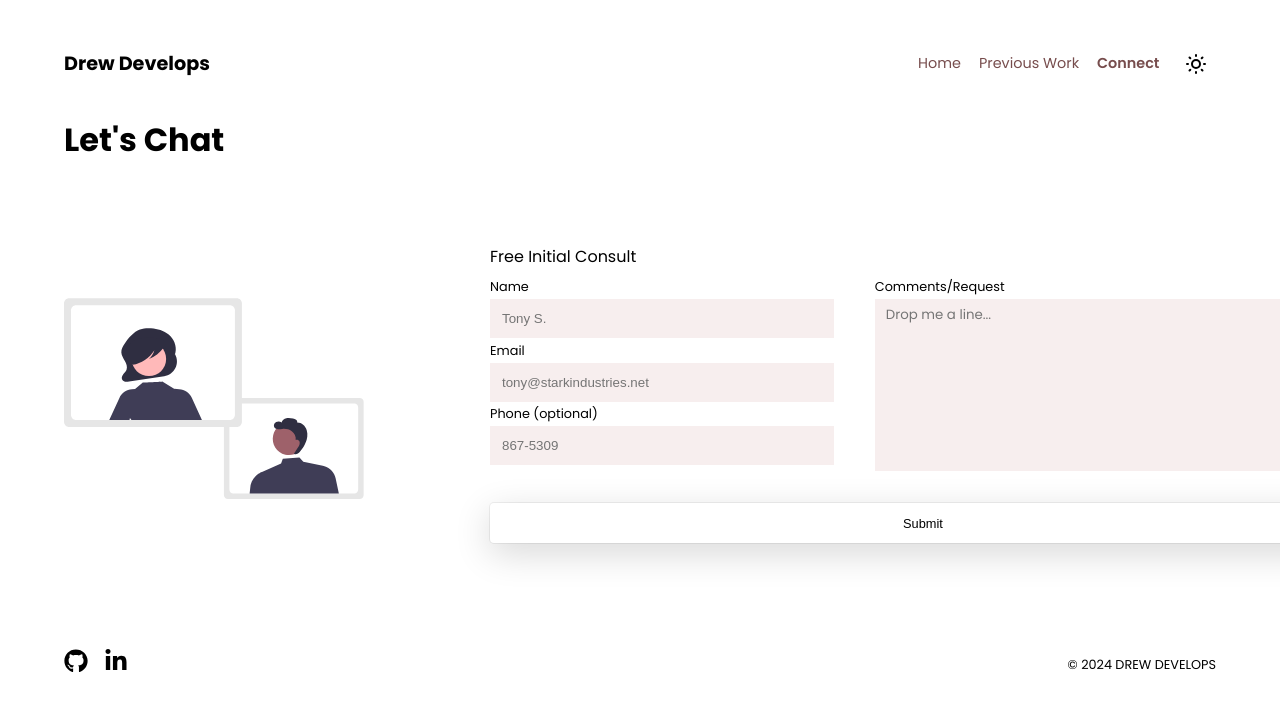
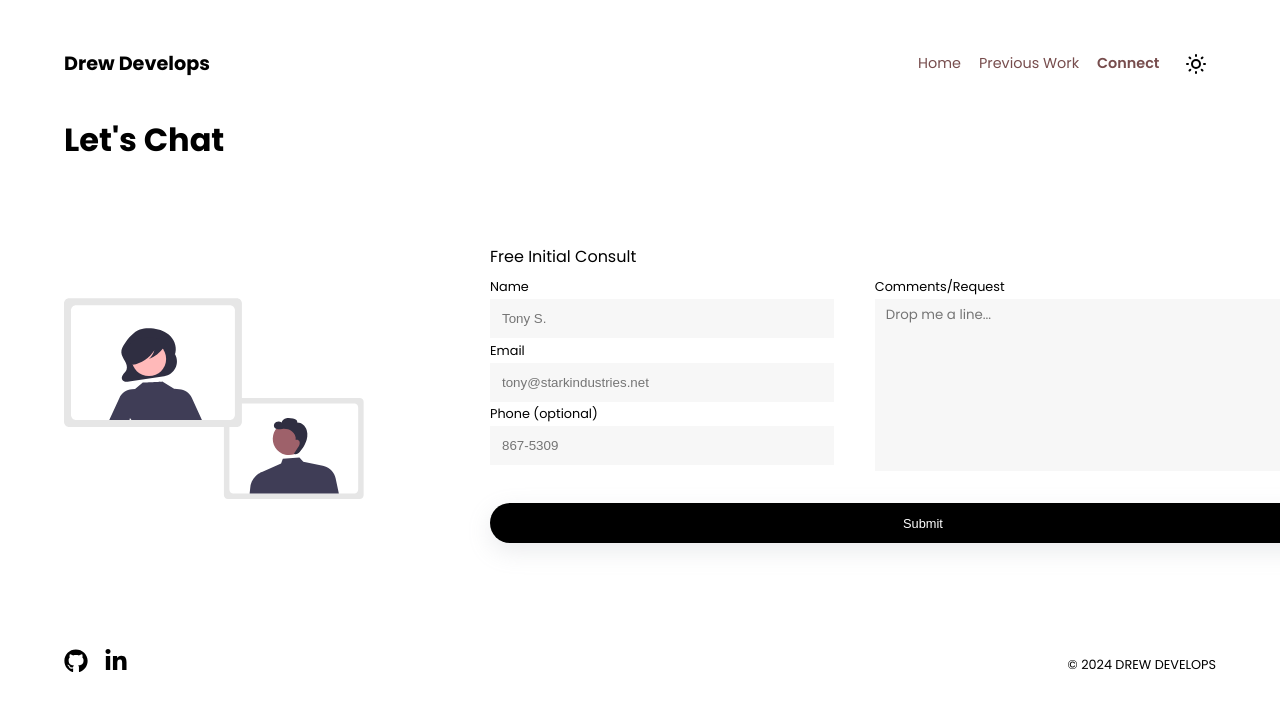
Before and after one commit to drewdoesdevelopment/drew-develops, a SvelteKit app: page /connect in a window 1280 px wide. Shown: the top 710 px of the page. Built offline with nearby package versions, Linux system fonts and the light colour scheme.

Commit message:
Touches up connect button shadows

```diff
--- a/src/elements/Navbar.svelte
+++ b/src/elements/Navbar.svelte
@@ -303,6 +303,7 @@
 
             .nav-menu-button {
                 display: block;
+                cursor: pointer;
             }
 
             .theme-selector {
--- a/src/routes/connect/+page.svelte
+++ b/src/routes/connect/+page.svelte
@@ -40,7 +40,7 @@
                         </div>
                     </div>
 
-                    <button class="btn primary">Submit</button>
+                    <button>Submit</button>
                 </fieldset>
             </form>
         </div>
@@ -72,16 +72,16 @@ form {
     width: 990px;
 
     input {
-        background-color: #f7eeee;
+        background-color: #f7f7f7;
         border-color: transparent;
         color: black;
         max-width: 320px;
     }
 
     textarea {
-        background-color: #f7eeee;
+        background-color: #f7f7f7;
         border-color: transparent;
-        color: white;
+        color: black;
         resize: none;
         font-family: inherit;
         padding: 5px 10px;
@@ -129,9 +129,19 @@ fieldset {
 button {
     width: 90%;
     height: 40px;
+    border: none;
     margin-top: 2rem;
-    border-radius: 4px;
-    box-shadow: rgba(0, 0, 0, 0.16) 0px 10px 36px 0px, rgba(0, 0, 0, 0.06) 0px 0px 0px 1px;
+    border-radius: 30px;
+    background-color: black;
+    color: white;
+    box-shadow: rgba(149, 157, 165, 0.2) 0px 8px 24px;
+    cursor: pointer;
+    font-weight: 500;
+    font-size: 0.8rem;
+
+    &:hover, &:focus {
+        opacity: 0.7;
+    }
 }
 
 @media (max-width: $breakpoint-s) {
@@ -146,7 +156,7 @@ button {
 
     form {
         width: 80%;
-        margin-left: 0.8rem;
+        margin-left: 0.9rem;
     }
 
     img {
@@ -164,11 +174,9 @@ button {
         }
     }
 
-    legend {
-    }
-
     label {
         width: 100%;
+        margin-bottom: 0.6rem;
     }
 
     button {
--- a/src/styles/global.scss
+++ b/src/styles/global.scss
@@ -90,6 +90,10 @@ html[data-theme="dark"] {
     .intro {
         background-color: var(--dark-secondary) !important;
     }
+
+    form button {
+        box-shadow: #00000070 0px 8px 24px !important;
+    }
 }
 
 body {
@@ -134,6 +138,7 @@ main {
     }
 }
 
+
 // Mobile globals
 @media(max-width: $breakpoint-xs) {
     #nav, #main, #footer {
```
